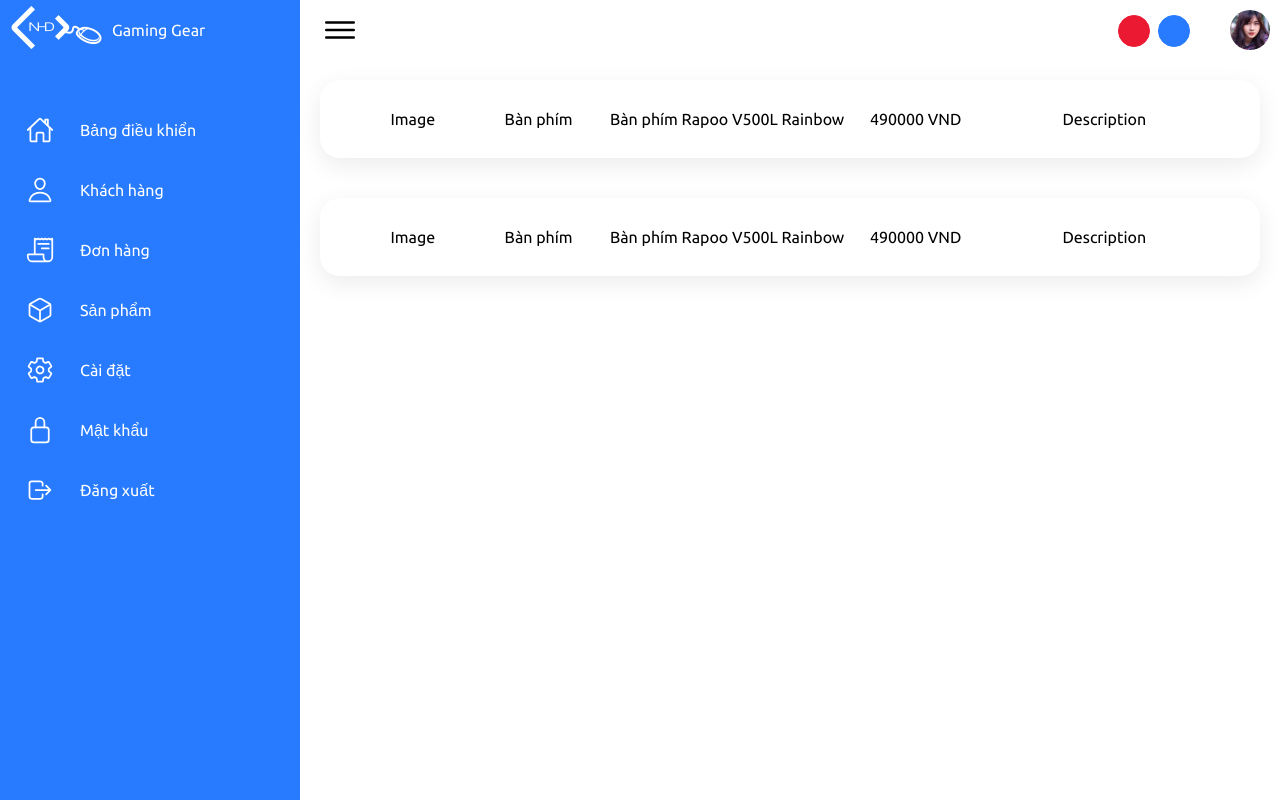
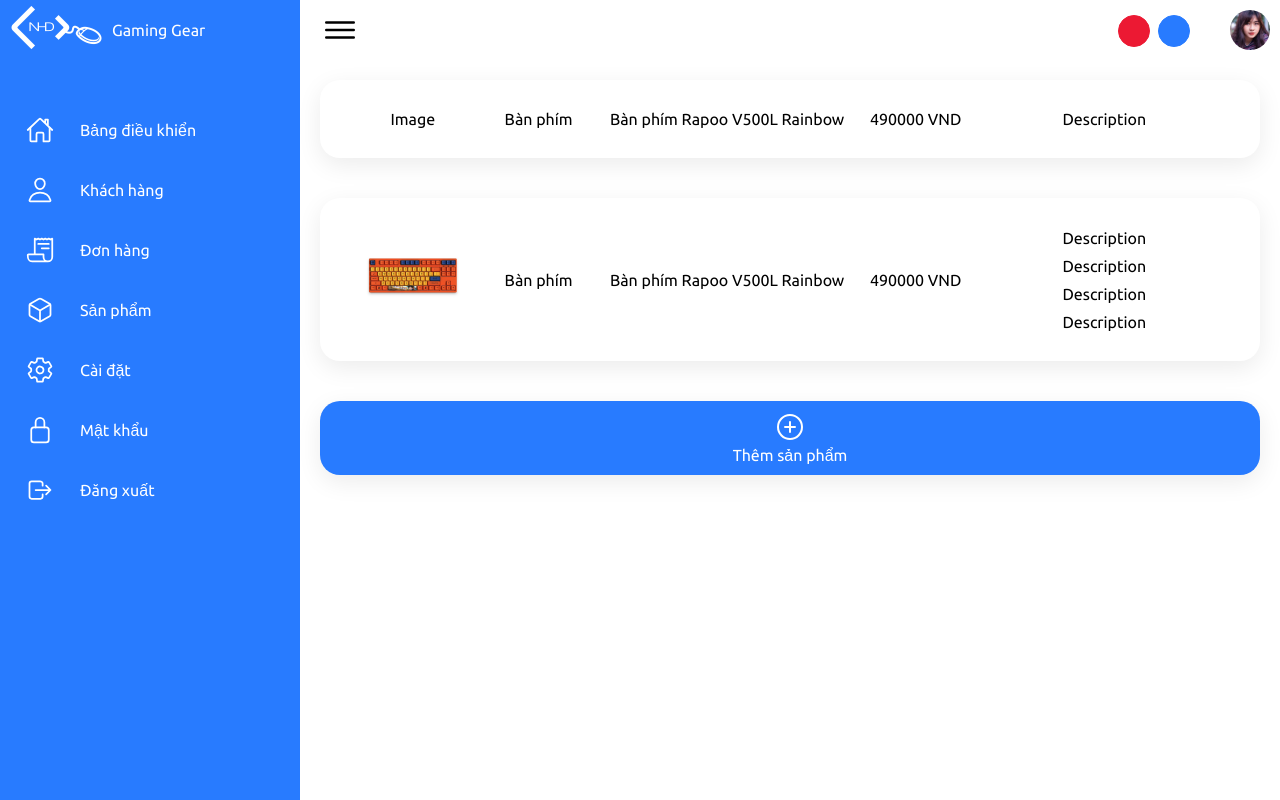
Before and after one commit to nhd79/Gaming-Gear, a PHP site: page /view/dashboard-product.php in a window 1280 px wide. Run offline with PHP 8.4, Linux system fonts and the light colour scheme.

Commit message:
added add product button, change product box

```diff
--- a/css/dashboard-styles.css
+++ b/css/dashboard-styles.css
@@ -423,6 +423,13 @@ body {
 .product-list .product div {
   display: flex;
   justify-content: center;
+  align-items: center;
+}
+.product-list .product .description {
+  display: grid;
+  grid-template-columns: 1fr;
+  grid-auto-rows: 1fr;
+  gap: 10px;
 }
 .product-list .product:hover {
   background: var(--mainColor);
@@ -431,7 +438,24 @@ body {
 .product-list .product:hover .product::after {
   content: "";
 }
-
+.product-list .add {
+  background: var(--mainColor);
+  color: var(--white);
+  position: relative;
+  padding: 10px;
+  border-radius: 20px;
+  cursor: pointer;
+  box-shadow: 0 7px 25px rgba(0, 0, 0, 0.08);
+  text-align: center;
+  text-decoration: none;
+}
+.product-list .add ion-icon {
+  font-size: 2em;
+}
+.item-img {
+  max-width: 150px;
+  max-height: 100px;
+}
 /* Responsive */
 @media (max-width: 1000px) {
   .navigation {
--- a/view/dashboard-product.php
+++ b/view/dashboard-product.php
@@ -42,8 +42,10 @@
       </div>
       <div class="product-list">
         <div class="product">
-          <div>
-            <div class="">Image</div>
+          <div class="">
+            <a href="">
+              <img src="/images/AKKO 3087 Dragon Ball Z – Goku.jpg" alt="banphim" class="item-img" />
+            </a>
           </div>
           <div>
             <div class="">Bàn phím</div>
@@ -55,9 +57,21 @@
             <div class="">490000 VND</div>
           </div>
           <div>
-            <div class="">Description</div>
+            <div class="description">
+              <div>Description</div>
+              <div>Description</div>
+              <div>Description</div>
+              <div>Description</div>
+            </div>
           </div>
         </div>
+      </div>
+
+      <div class="product-list">
+        <a href="" class="add">
+          <ion-icon name="add-circle-outline"></ion-icon>
+          <div>Thêm sản phẩm</div>
+        </a>
       </div>
 
 
```
